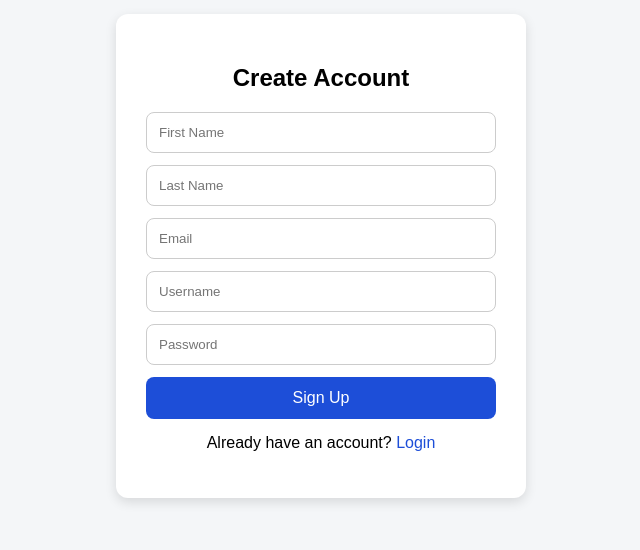
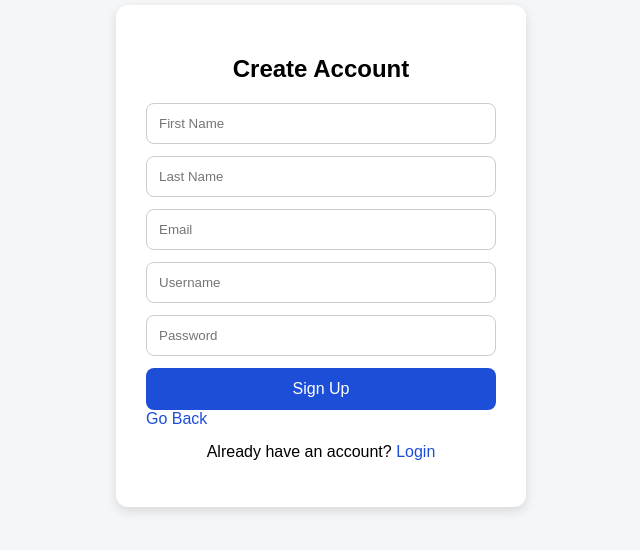
Before and after one commit to altCourier/secure-vault-project, a website: page frontend/pages/register.html in a window 1280 px wide. Shown: the part 144-694 px from the top of the page, without its empty margins (319-959 px from the left). Drawn offline with Linux system fonts and the light colour scheme.

Commit message:
Update register.html
added the button

```diff
--- a/frontend/pages/register.html
+++ b/frontend/pages/register.html
@@ -17,6 +17,8 @@
     <input type="password" id="password" placeholder="Password" required />
 
     <button type="submit">Sign Up</button>
+
+    <a href="../index.html" class="back-button">Go Back</a>
 
     <p>Already have an account? <a href="login.html">Login</a></p>
 
```
